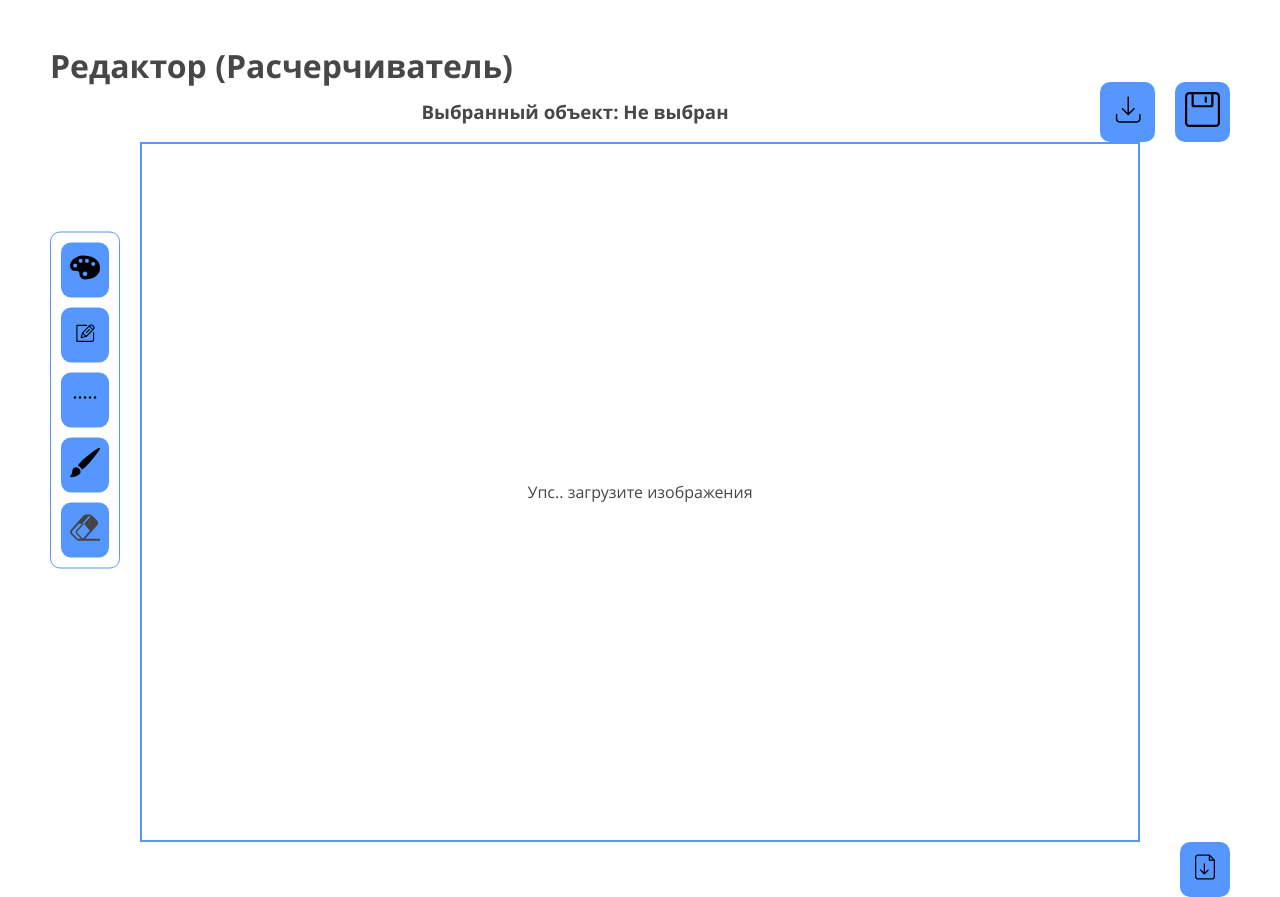
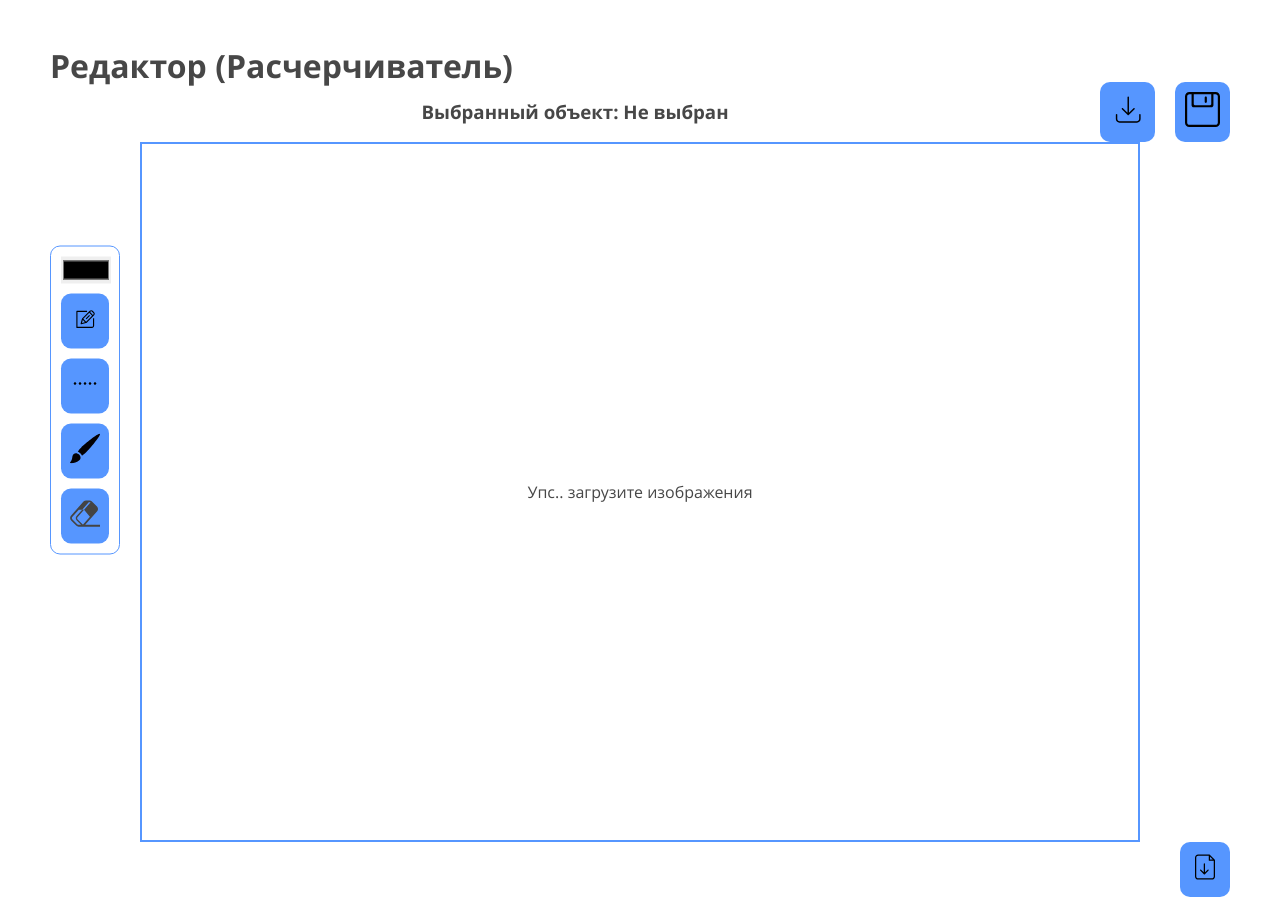
Before and after one commit to goriori/tracer, a Vue app: page /editor in a window 1280 px wide. Built offline with nearby package versions, Linux system fonts and the light colour scheme.

Commit message:
feat: - create change color brush lines

```diff
--- /dev/null
+++ b/src/actions/brush-color/brush-color-action.vue
@@ -0,0 +1,26 @@
+<script setup>
+
+import {ref} from "vue";
+import {useBrashStore} from "@/store/brashStore.js";
+
+const emits = defineEmits(['change-color'])
+const brashStore = useBrashStore()
+const color = ref('#fff')
+const onInput = (event) => {
+  brashStore.changeColor(event.target.value)
+  emits('change-color', 'change_brush_color')
+}
+
+</script>
+
+<template>
+  <article>
+    <form>
+      <input type="color" v-model="color" @input="onInput">
+    </form>
+  </article>
+</template>
+
+<style scoped lang="scss">
+
+</style>
--- a/src/components/aside/aside.vue
+++ b/src/components/aside/aside.vue
@@ -5,10 +5,12 @@ import ClearAction from "@/actions/clear/clear-action.vue";
 import ColorButton from "@/components/ui/button/color/color-button.vue";
 import DrawAction from "@/actions/draw/draw-action.vue";
 import EditButton from "@/components/ui/button/edit/edit-button.vue";
+import BrushColorAction from "@/actions/brush-color/brush-color-action.vue";
 
 const emits = defineEmits(['event-update'])
 
 const actionsEmits = {
+  change_brush_color: (type) => eventUpdate(type),
   change_brush: (type) => eventUpdate(type),
   start_drawing: (type) => eventUpdate(type),
   stop_drawing: (type) => eventUpdate(type),
@@ -23,7 +25,7 @@ const onEmitHandler = (type) => {
 
 <template>
   <aside>
-    <ColorButton class="action"/>
+    <BrushColorAction @change-color="onEmitHandler" class="action"/>
     <EditButton class="action"/>
     <BrushAction @change-brush="onEmitHandler"/>
     <DrawAction @start-drawing="onEmitHandler" @stop-drawing="onEmitHandler" class="action"/>
--- a/src/components/ui/drop-down/brush/brush-drop-down.vue
+++ b/src/components/ui/drop-down/brush/brush-drop-down.vue
@@ -21,12 +21,14 @@ const initEvents = () => {
     const eventName = brushButton.__name
     const brush = eventName.split('-')[0]
     events[eventName] = () => emits('change-brush', brush)
+
   })
   return events
 }
 
 onMounted(() => {
   brushesEvents.value = initEvents()
+  console.log(brushesEvents.value)
 })
 </script>
 
--- a/src/entities/brush/index.js
+++ b/src/entities/brush/index.js
@@ -18,4 +18,8 @@ export class Brush {
     getBrush() {
         return this.brush
     }
+
+    getColor() {
+        return this.color
+    }
 }
--- a/src/pages/Editor.vue
+++ b/src/pages/Editor.vue
@@ -27,6 +27,7 @@ const appEvents = {
   download_json: () => initChart(),
   start_drawing: () => targetElement.value.addEventListener('click', eventTargetElementHandler),
   stop_drawing: () => targetElement.value.removeEventListener('click', eventTargetElementHandler),
+  change_brush_color: () => setBrushColor(),
   clear_all: () => clearChart(),
   save_all: () => console.log('save all'),
   change_brush: () => {
@@ -117,7 +118,7 @@ const onClick = (event) => {
 }
 
 const setBrush = () => chart.value.changeBrush(brushStore.getBrush())
-
+const setBrushColor = () => chart.value.changeBrushColor(brushStore.getColor())
 const initKeypressEvents = () => {
 
   const keys = {
--- a/src/store/brashStore.js
+++ b/src/store/brashStore.js
@@ -14,11 +14,13 @@ export const useBrashStore = defineStore('brash', () => {
         brush.value.changeColor(color)
     }
     const getBrush = () => brush.value.getBrush()
+    const getColor = () => brush.value.getColor()
     return {
         brush,
         init,
         changeBrush,
         changeColor,
-        getBrush
+        getBrush,
+        getColor
     }
 })
```
Also changed, not shown: src/components/ui/cards/card.vue (added, +23 -0 lines).
